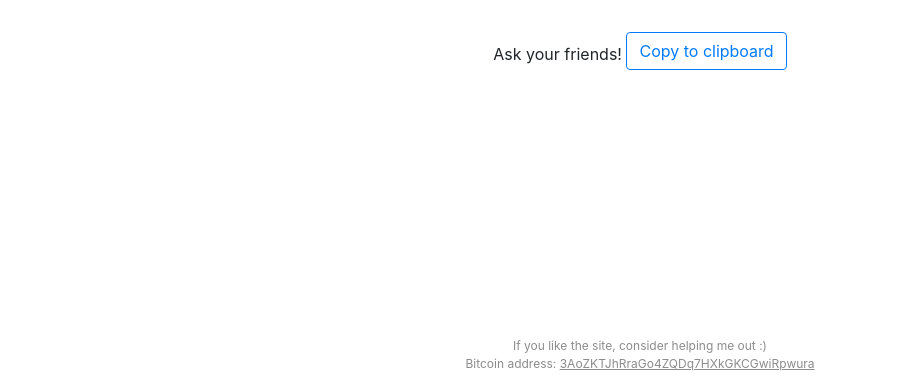
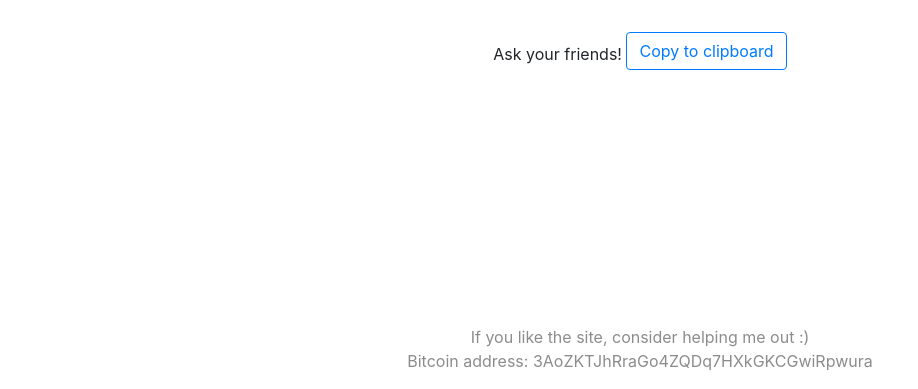
Before and after one commit to gmiller148/Best_Emoji, a website: page src/views/index.html in a window 1280 px wide. Shown: the part 411-800 px from the top of the page, without its empty margins (0-918 px from the left). Drawn offline with nearby package versions, Linux system fonts and the light colour scheme; files that its build step writes are made by us from their sources; no server answers; files whose address does not match are found by name.

Commit message:
Made the text at the bottom larger

```diff
--- a/public/css/index.css
+++ b/public/css/index.css
@@ -37,7 +37,7 @@ span.emoji {
 }
 
 .details {
-  font-size: 0.75em;
+  font-size: 1em;
   position: absolute;
   color: #8c8c8c;
   bottom: 0px;
--- a/public/js/index.js
+++ b/public/js/index.js
@@ -47,7 +47,7 @@ const copyToClipboard = () => {
   const emoji0 = document.getElementById('emoji0').innerText;
   const emoji1 = document.getElementById('emoji1').innerText;
   const el = document.createElement('textarea');
-  el.value = `Which emoji is better, ${emoji0} or ${emoji1}? Vote on other emojis at https://eloji.herokuapp.com`
+  el.value = `${emoji0} or ${emoji1}, discuss... Vote on other emojis at https://www.eloji.app`;
   el.setAttribute('readonly', '');
   el.style.position = 'absolute';
   el.style.left = '-9999px';
--- a/src/views/index.html
+++ b/src/views/index.html
@@ -58,7 +58,7 @@
         <div class="details col text-center">
           <!-- Made by <a class="github-link" href="https://github.com/gmiller148">Grant Miller</a> -->
           <div>If you like the site, consider helping me out :)</div>
-          <p>Bitcoin address: <a class="github-link" href="./static/images/canvas.png">3AoZKTJhRraGo4ZQDq7HXkGKCGwiRpwura</a></p>
+          <p>Bitcoin address: 3AoZKTJhRraGo4ZQDq7HXkGKCGwiRpwura</p>
         </div>
       </div>
 
```
